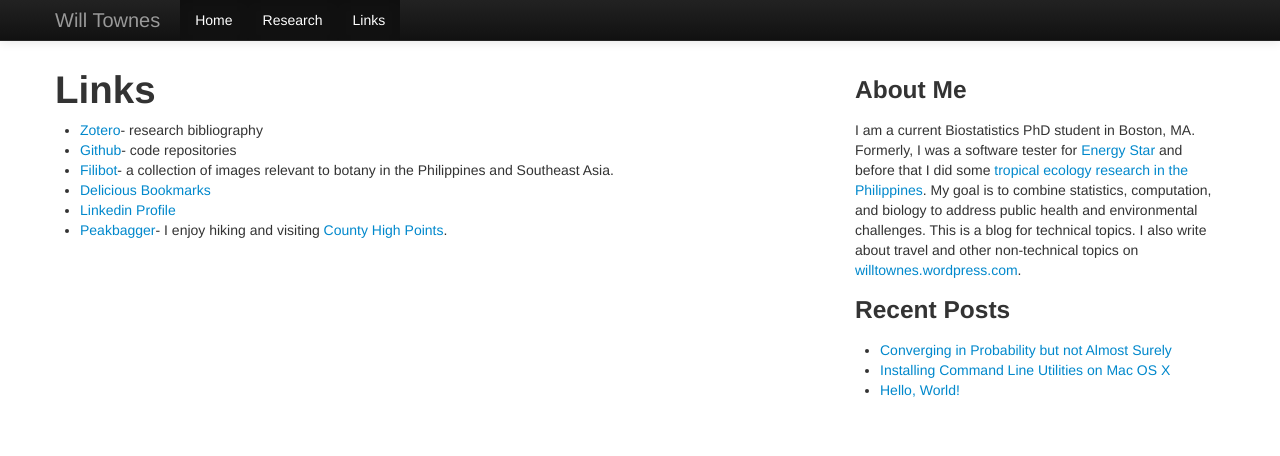
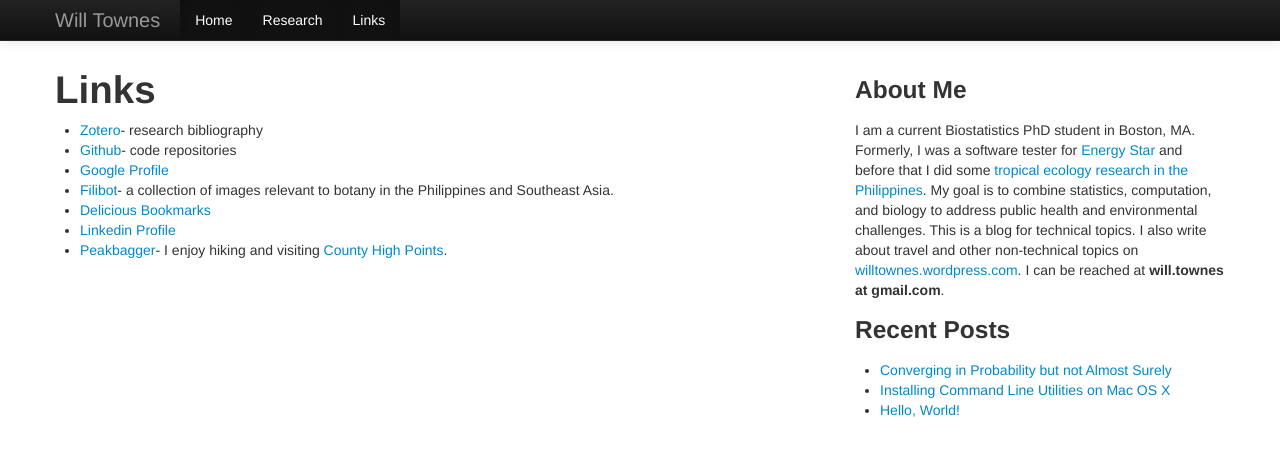
Before and after one commit to willtownes/willtownes.github.io, a Jekyll site: the page built from links/index.md, in a window 1280 px wide. Shown: the top 456 px of the page. Built offline with Jekyll 4.4.1, drawn with Linux system fonts in a browser that asks for light colours.

Commit message:
added link to google profile and email contact info

```diff
--- a/_includes/sidebar.html
+++ b/_includes/sidebar.html
@@ -1,6 +1,6 @@
 <h3>About Me</h3>
 <p>
-I am a current Biostatistics PhD student in Boston, MA. Formerly, I was a software tester for <a href="https://data.energystar.gov/">Energy Star</a> and before that I did some <a href="http://willtownes.wordpress.com/tag/fulbright/">tropical ecology research in the Philippines</a>. My goal is to combine statistics, computation, and biology to address public health and environmental challenges. This is a blog for technical topics. I also write about travel and other non-technical topics on <a href="http://willtownes.wordpress.com">willtownes.wordpress.com</a>.
+I am a current Biostatistics PhD student in Boston, MA. Formerly, I was a software tester for <a href="https://data.energystar.gov/">Energy Star</a> and before that I did some <a href="http://willtownes.wordpress.com/tag/fulbright/">tropical ecology research in the Philippines</a>. My goal is to combine statistics, computation, and biology to address public health and environmental challenges. This is a blog for technical topics. I also write about travel and other non-technical topics on <a href="http://willtownes.wordpress.com">willtownes.wordpress.com</a>. I can be reached at <b>will.townes at gmail.com</b>.
 </p>
 
 <h3>Recent Posts</h3>
--- a/links/index.md
+++ b/links/index.md
@@ -8,6 +8,7 @@ Links
 
 * [Zotero](https://www.zotero.org/willtownes)- research bibliography
 * [Github](https://github.com/willtownes)- code repositories
+* [Google Profile](https://profiles.google.com/will.townes/about)
 * [Filibot](https://www.flickr.com/photos/filibot)- a collection of images relevant to botany in the Philippines and Southeast Asia.
 * [Delicious Bookmarks](https://delicious.com/will.townes)
 * [Linkedin Profile](https://www.linkedin.com/in/willtownes1)
```
